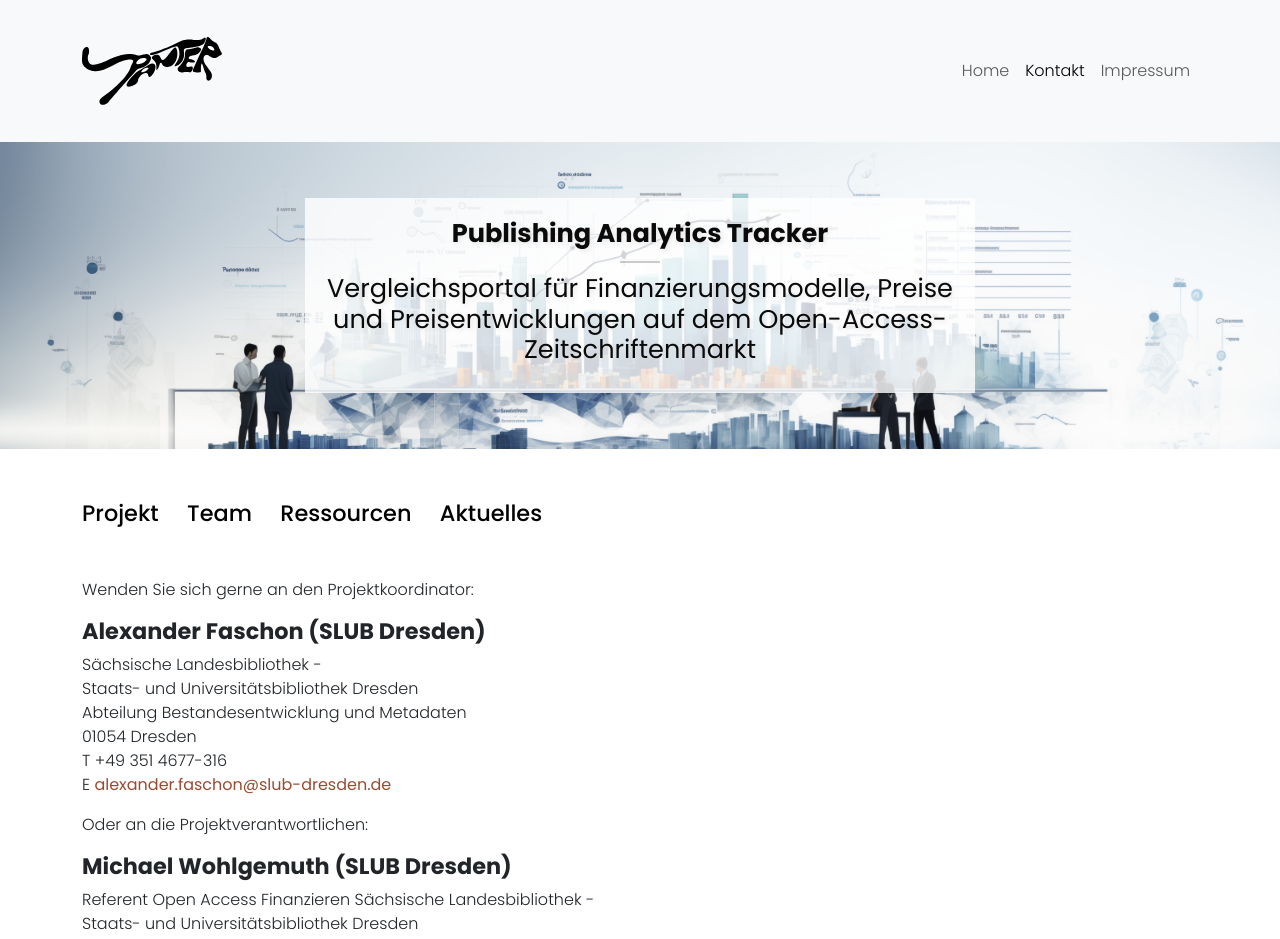
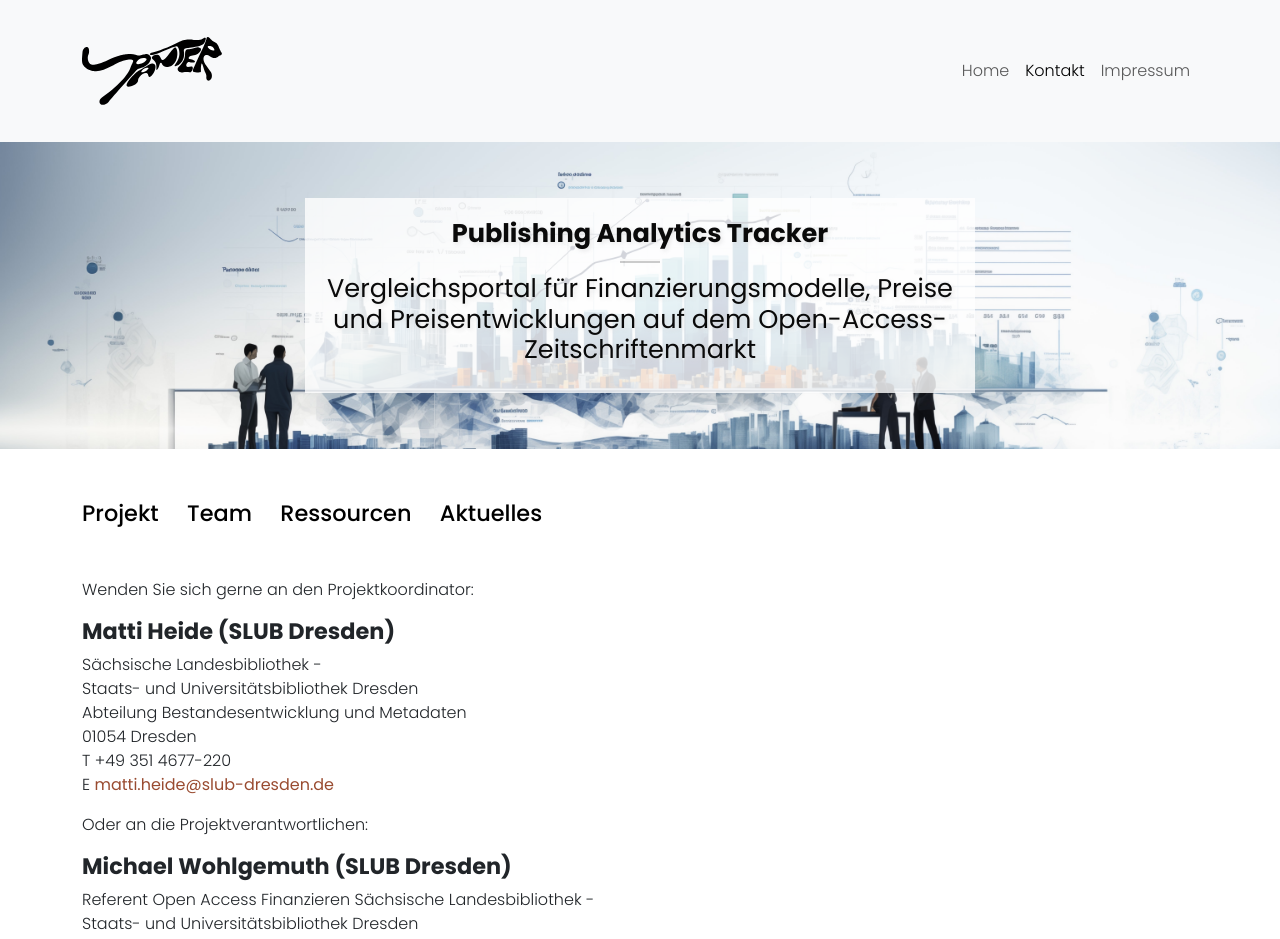
Before and after one commit to panter-project/panter-project.github.io, a Jekyll site: the page built from contact.markdown, in a window 1280 px wide. Shown: the top 939 px of the page. Built offline with Jekyll 4.4.1, drawn with Linux system fonts in a browser that asks for light colours.

Commit message:
Update contact.markdown
Alexander Faschon durch Matti Heide ersetzt

```diff
--- a/contact.markdown
+++ b/contact.markdown
@@ -5,14 +5,14 @@ permalink: /contact/
 ---
 Wenden Sie sich gerne an den Projektkoordinator:
 
-### Alexander Faschon (SLUB Dresden)
+### Matti Heide (SLUB Dresden)
 
 Sächsische Landesbibliothek -\
 Staats- und Universitätsbibliothek Dresden\
 Abteilung Bestandesentwicklung und Metadaten\
 01054 Dresden\
-T +49 351 4677-316\
-E <alexander.faschon@slub-dresden.de>
+T +49 351 4677-220\
+E <matti.heide@slub-dresden.de>
 
 Oder an die Projektverantwortlichen:
 
```
